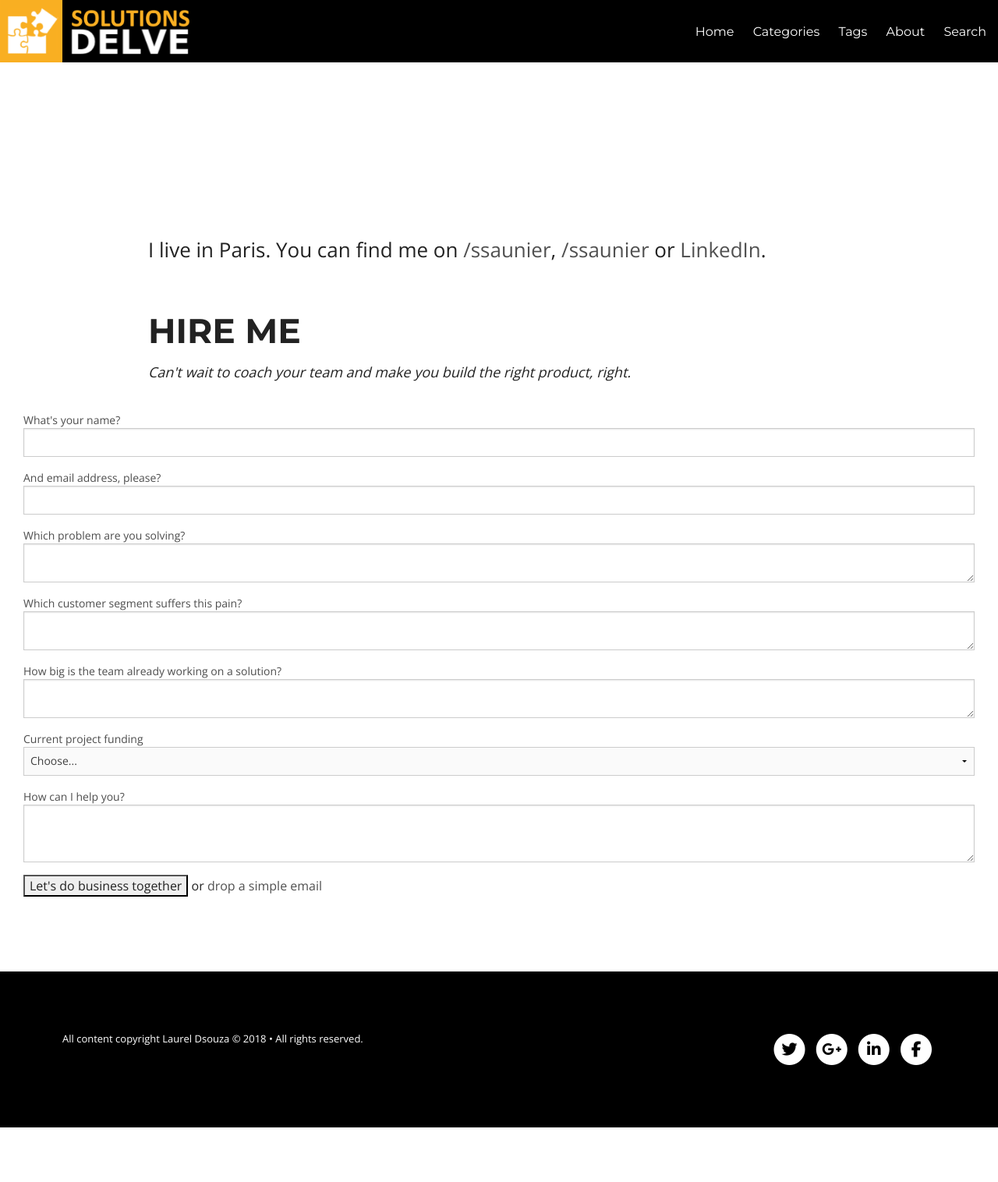
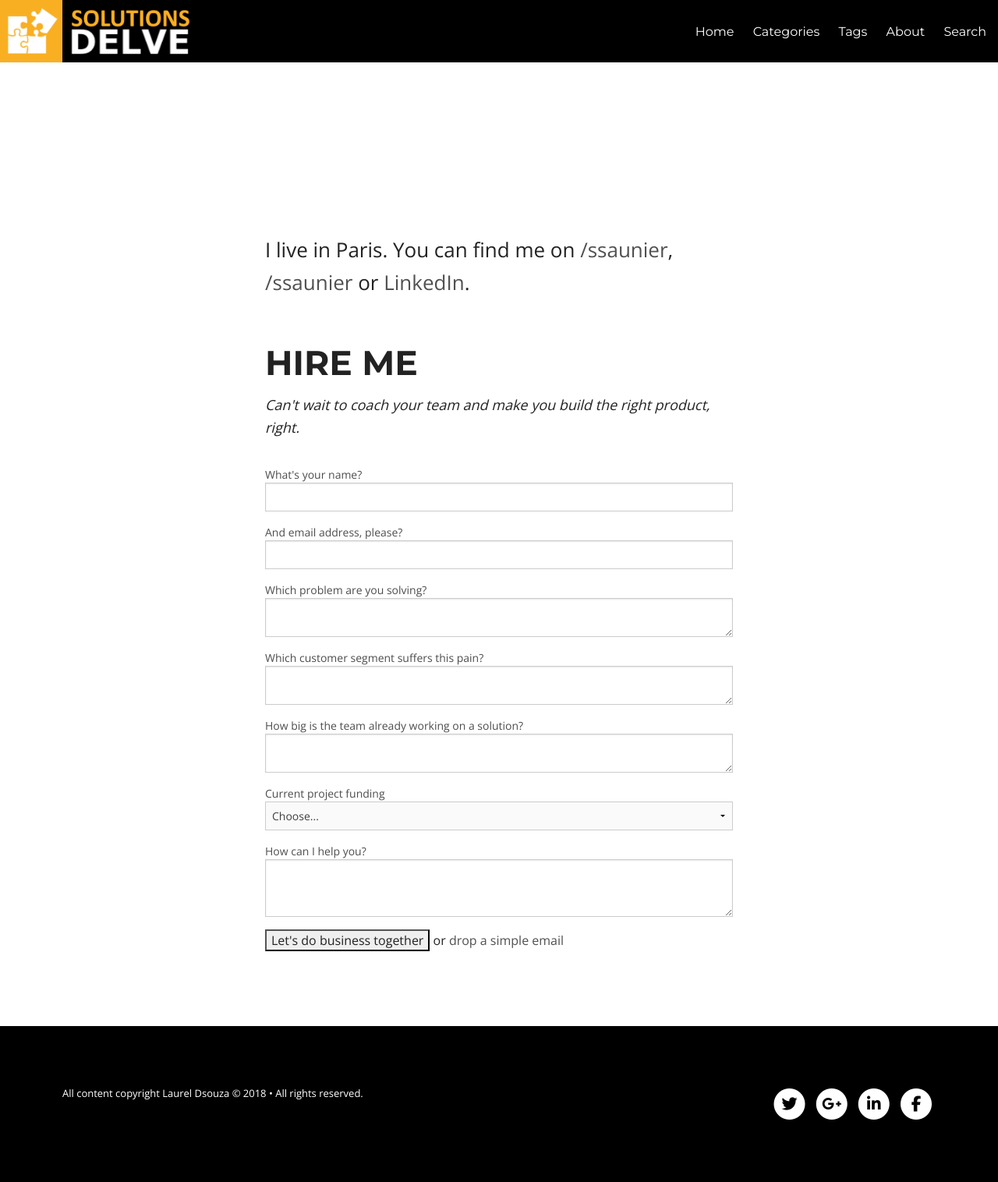
Before and after one commit to ldsouza/ldsouza.github.io, a Jekyll site: the page built from contact.html, in a window 1280 px wide. Shown: the whole page at 78% size. Built offline with Jekyll 4.4.1, drawn with Linux system fonts in a browser that asks for light colours; nearby versions of some CDN libraries; library files that are not in the unit come from our copies; before the commit the page ends 1446 px from its top, so only the background shows below that.

Commit message:
Update contact.html

```diff
--- a/contact.html
+++ b/contact.html
@@ -1,8 +1,15 @@
 ---
 layout: page
 ---
+<style>
+  #page-wrap {
+     width: 600px;
+     margin: 0 auto;
+}
+</style>
 <meta name="referrer" content="origin" />
-
+<div id="page-wrap">
+<section class="inner">
 <section class="inner">
 
   <p>
@@ -69,3 +76,4 @@ layout: page
     </div>
   </form>
 </section>
+  </div>
```
